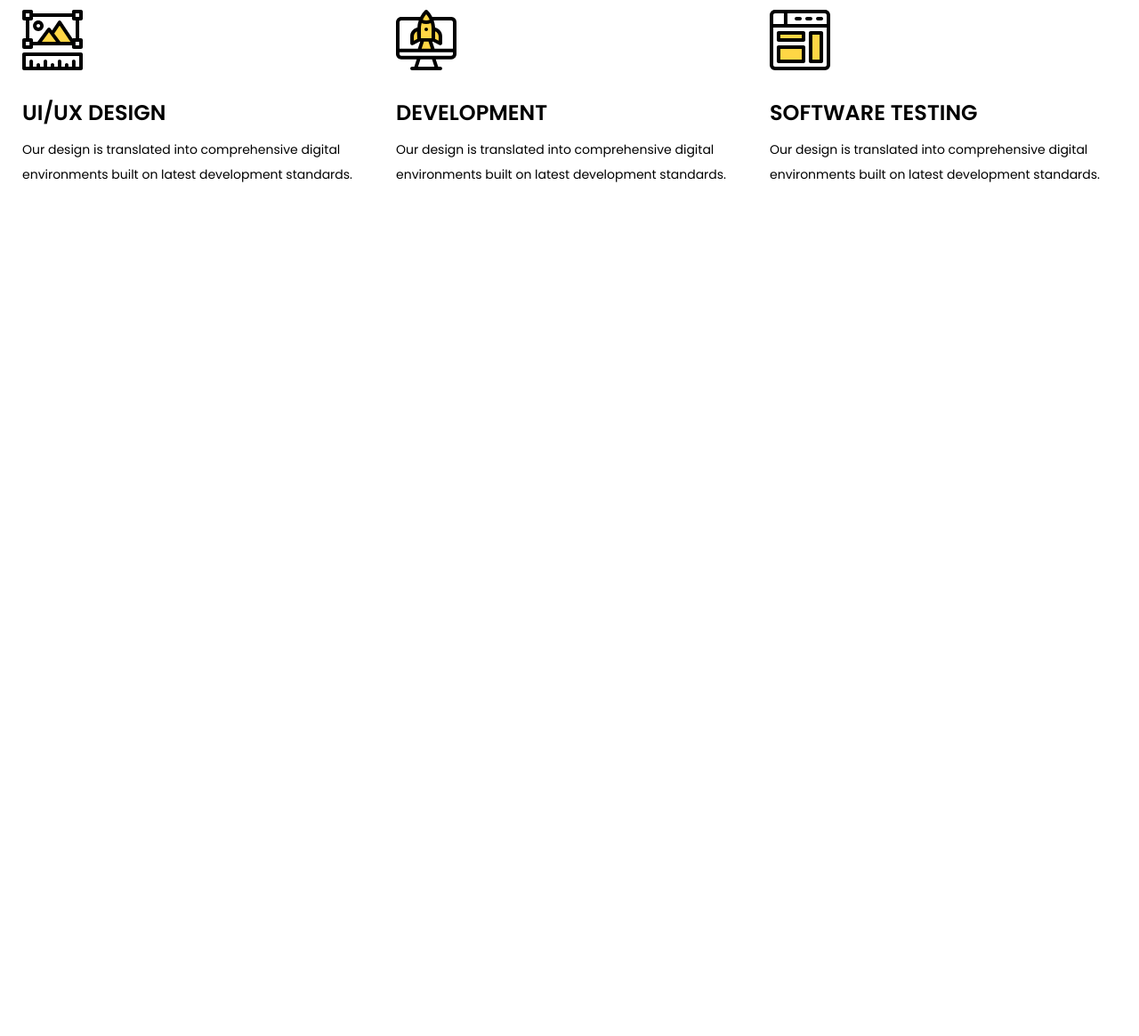
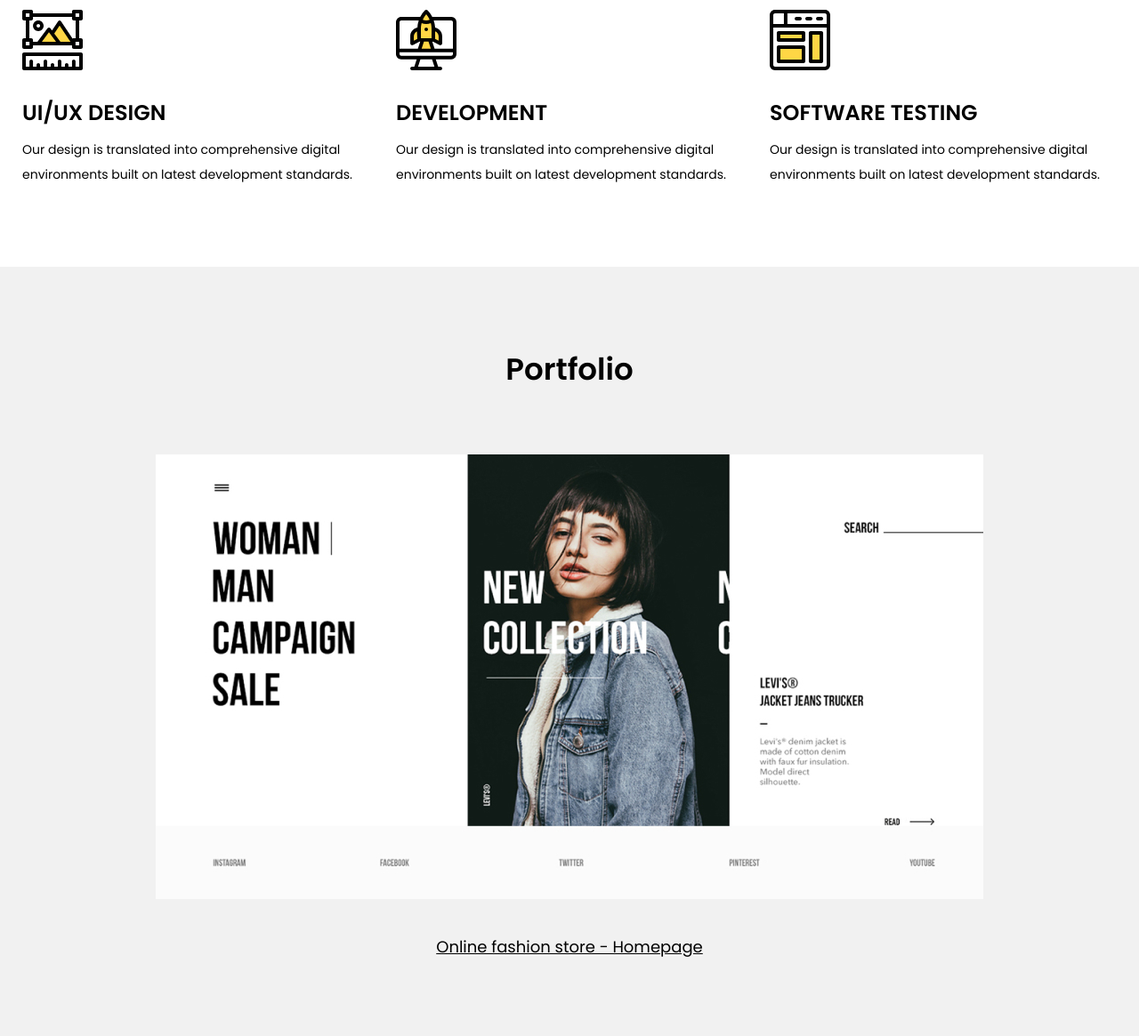
Before and after one commit to Gumadan/portfolio_2, a plain HTML site: page index.html in a window 1280 px wide. Shown: the part 835-2000 px from the top of the page at 89% size. Before the commit the page ends 1135 px from the top, so only its background shows below. Drawn offline with Linux system fonts and the light colour scheme.

Commit message:
add portfolio

```diff
--- a/css/main.css
+++ b/css/main.css
@@ -11,6 +11,12 @@ body {
     max-width: 1230px;
     padding: 0 30;
     margin: 0 auto;
+}
+
+.title-1 {
+    font-size: 34px;
+    font-weight: 600;
+
 }
 
 /* header */
@@ -100,9 +106,6 @@ body {
     gap: 30px;
 }
 
-.services-card {
-}
-
 .service-card-img {
     margin-bottom: 30px;
 }
@@ -117,3 +120,37 @@ body {
 .services-card p {
     line-height: 2;
 }
+
+/* portfolio */
+
+.portfolio {
+    padding: 90px 0;
+    background-color: #F1F1F1;;
+}
+
+.portfolio-title {
+    margin-bottom: 70px;
+    text-align: center;
+}
+
+.project {
+    text-align: center;
+}
+
+.project + .project {
+    margin-top: 90px;
+}
+
+.project-img {
+    margin-bottom: 40px;
+}
+
+.project-title {
+    font-size: 18px;
+}
+
+.project-title a {
+    color: #000;
+    text-decoration: underline;
+
+}
--- a/index.html
+++ b/index.html
@@ -65,6 +65,29 @@
         </div>
     </section>
 
+    <section class="portfolio">
+        <div class="container">
+            <div class="portfolio-title">
+                <h2 class="title-1">Portfolio</h2>
+            </div>
+
+            <div class="project">
+                <img src="./img/portfolio/01.jpg" alt="Online fashion store" class="project-img">
+                <h3 class="project-title"><a href="#!">Online fashion store - Homepage</a></h3>
+            </div>
+
+            <div class="project">
+                <img src="./img/portfolio/02.jpg" alt="Reebok Store" class="project-img">
+                <h3 class="project-title"><a href="#!">Reebok Store - Concept</a></h3>
+            </div>
+
+            <div class="project">
+                <img src="./img/portfolio/03.jpg" alt="Braun Landing Page" class="project-img">
+                <h3 class="project-title"><a href="#!">Braun Landing Page - Concept</a></h3>
+            </div>
+        </div>
+    </section>
+
     <script src="./js/main.js"></script>
 </body>
 </html>
```
